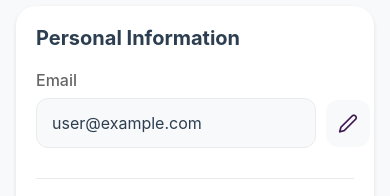
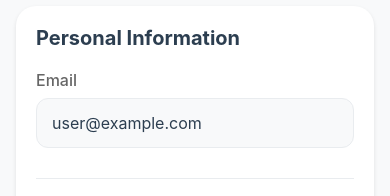
Before and after one commit to Almonaabdo/landLorkLinkAI, a React Native app: screen /Profile in a window 390 px wide. Shown: the part 343-539 px from the top of the page. Built offline with nearby package versions, Linux system fonts and the light colour scheme.

Commit message:
Update Profile.js

```diff
--- a/screens/Profile.js
+++ b/screens/Profile.js
@@ -11,7 +11,7 @@
 
 // Import necessary React and React Native components for UI elements and functionality
 import React, { useState } from "react";
-import { View, Text, Image, StatusBar, StyleSheet, TextInput, ScrollView, TouchableOpacity, Alert, ActivityIndicator, Animated, Pressable } from "react-native";
+import { View, Text, Image, StatusBar, StyleSheet, TextInput, ScrollView, TouchableOpacity, Alert, ActivityIndicator, Animated } from "react-native";
 import { PrimaryButton } from "../components/Buttons.js";
 import { auth } from '../firebaseConfig.js';
 import { Checkbox } from 'expo-checkbox';
@@ -117,9 +117,7 @@ export function Profile({ navigation }) {
   const [isNotificationsChecked, setIsNotificationsChecked] = useState(false);
   const [fullName, setFullName] = useState("Full Name");
   const [profilePicture, setProfilePicture] = useState(null);
-  const [isEditingEmail, setIsEditingEmail] = useState(false);
   const [isEditingPassword, setIsEditingPassword] = useState(false);
-  const [newEmail, setNewEmail] = useState("");
   const [newPassword, setNewPassword] = useState("");
   const [confirmPassword, setConfirmPassword] = useState("");
   const [passwordError, setPasswordError] = useState("");
@@ -148,37 +146,8 @@ export function Profile({ navigation }) {
   /**
    * Handles the notification preference toggle
    */
-  const handleNotificationToggle = (newState) => {
-    setIsNotificationsChecked(newState);
-  };
-
-  // Function to handle email update
-  const handleEmailUpdate = async () => {
-    if (!newEmail || newEmail === email) {
-      Alert.alert('Error', 'Please enter a new email address');
-      return;
-    }
-
-    try {
-      setIsLoading(true);
-      await updateEmail(auth.currentUser, newEmail);
-
-      // Update Firestore
-      const userDocRef = doc(db, "users", auth.currentUser.uid);
-      await updateDoc(userDocRef, {
-        email: newEmail
-      });
-
-      setEmail(newEmail);
-      setNewEmail('');
-      setIsEditingEmail(false);
-      Alert.alert('Success', 'Email updated successfully!');
-    } catch (error) {
-      console.error('Error updating email:', error);
-      Alert.alert('Error', 'Failed to update email. Please try again.');
-    } finally {
-      setIsLoading(false);
-    }
+  const handleNotificationToggle = async () => {
+    //TODO: Implement notification toggle functionality
   };
 
   // Function to validate password
@@ -192,21 +161,17 @@ export function Profile({ navigation }) {
 
   // Function to handle password update
   const handlePasswordUpdate = async () => {
-
-    // Validate password first
     const error = validatePassword(newPassword);
     if (error) {
       Alert.alert('Error', error);
       return;
     }
 
-    // Check if passwords match
     if (newPassword !== confirmPassword) {
       Alert.alert('Error', 'Passwords do not match');
       return;
     }
 
-    // Update password
     try {
       setIsLoading(true);
       await updatePassword(auth.currentUser, newPassword);
@@ -244,20 +209,16 @@ export function Profile({ navigation }) {
 
       {/* Personal Information Section */}
       <SectionContainer title="Personal Information">
-        <EditableField
-          label="Email"
-          value={isEditingEmail ? newEmail : email}
-          isEditing={isEditingEmail}
-          onEdit={() => {
-            if (isEditingEmail) {
-              handleEmailUpdate();
-            } else {
-              setNewEmail(email);
-              setIsEditingEmail(true);
-            }
-          }}
-          onChangeText={setNewEmail}
-        />
+        <View style={styles.editableField}>
+          <Text style={styles.inputLabel}>Email</Text>
+          <View style={styles.inputContainer}>
+            <TextInput
+              style={[styles.input, styles.inputDisabled]}
+              value={email}
+              editable={false}
+            />
+          </View>
+        </View>
 
         <View style={styles.divider} />
 
@@ -334,7 +295,6 @@ export function Profile({ navigation }) {
             value={isNotificationsChecked}
             onValueChange={handleNotificationToggle}
             color={isNotificationsChecked ? primaryColor : undefined}
-            accessibilityLabel="ToggleNotifications"
           />
         </View>
       </SectionContainer>
```
